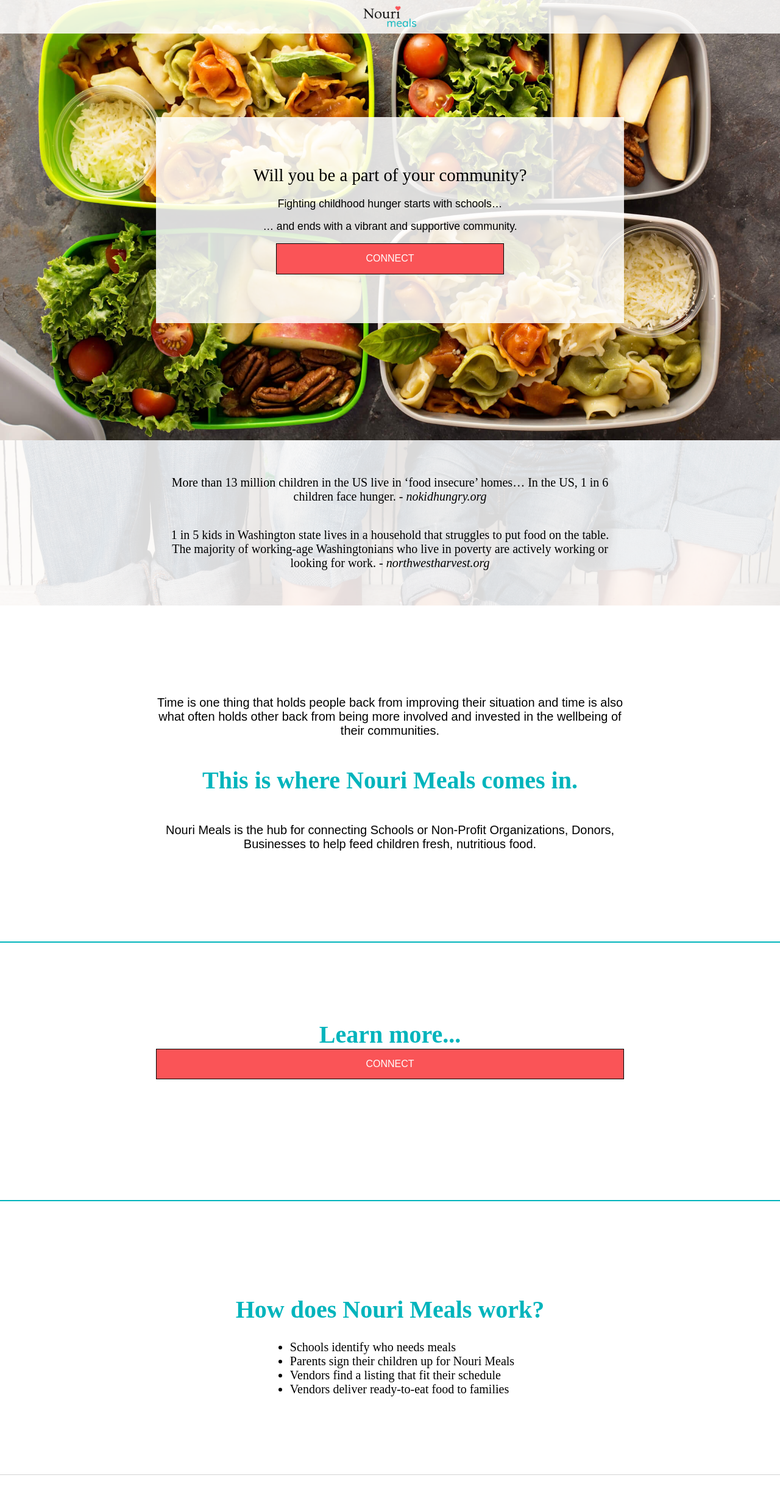
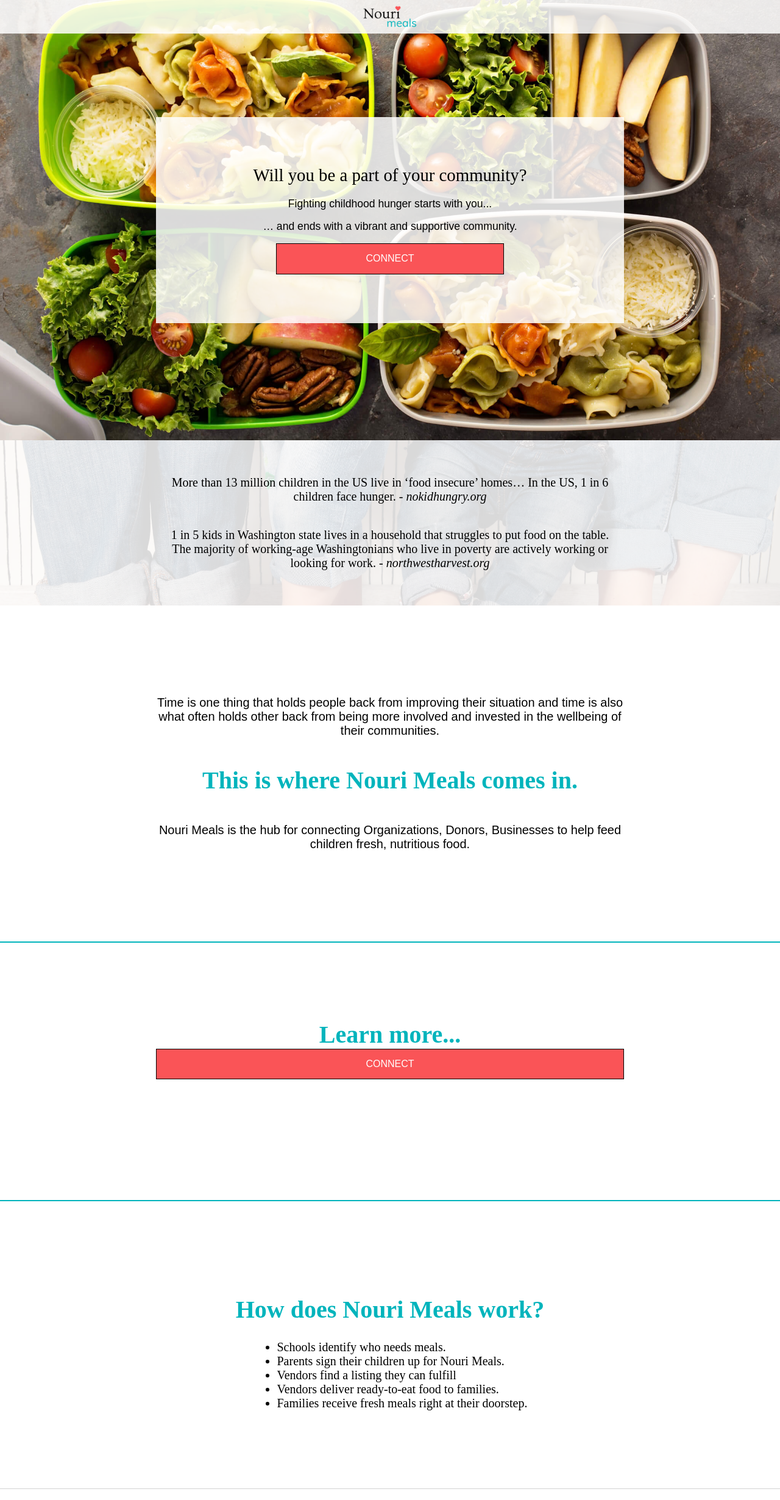
Before and after one commit to nourimeals/website, a React app: page / in a window 1280 px wide. Shown: the top 2460 px of the page at 61% size. Built offline with nearby package versions, Linux system fonts and the light colour scheme; a web font is replaced by a local one.

Commit message:
Updated front page copy

```diff
--- a/src/components/home/home.jsx
+++ b/src/components/home/home.jsx
@@ -35,7 +35,7 @@
           <div className="cta-block">
             <h1>Will you be a part of
             your community?</h1>
-            <p>Fighting childhood hunger starts with schools…</p>
+            <p>Fighting childhood hunger starts with you...</p>
             <p>… and ends with a vibrant and supportive community.</p>
             <button onClick={this.runMailPopup} className="cta-btn">Connect</button>
           </div>
@@ -51,7 +51,7 @@
         <section id="home-come-in">
           <p>Time is one thing that holds people back from improving their situation and time is also what often holds other back from being more involved and invested in the wellbeing of their communities.</p>
           <h1>This is where Nouri Meals comes in.</h1>
-          <p>Nouri Meals is the hub for connecting Schools or Non-Profit Organizations, Donors, Businesses to help feed children fresh, nutritious food.</p>
+          <p>Nouri Meals is the hub for connecting Organizations, Donors, Businesses to help feed children fresh, nutritious food.</p>
         </section>
         <section id="home-learn-more">
           <h1>Learn more...</h1>
@@ -61,10 +61,11 @@
         <section id="home-how-it-works">
           <h1>How does Nouri Meals work?</h1>
           <ul>
-            <li>Schools identify who needs meals</li>
-            <li>Parents sign their children up for Nouri Meals</li>
-            <li>Vendors find a listing that fit their schedule</li>
-            <li>Vendors deliver ready-to-eat food to families</li>
+            <li>Schools identify who needs meals.</li>
+            <li>Parents sign their children up for Nouri Meals.</li>
+            <li>Vendors find a listing they can fulfill</li>
+            <li>Vendors deliver ready-to-eat food to families.</li>
+            <li>Families receive fresh meals right at their doorstep.</li>
           </ul>
         </section>
 
```
